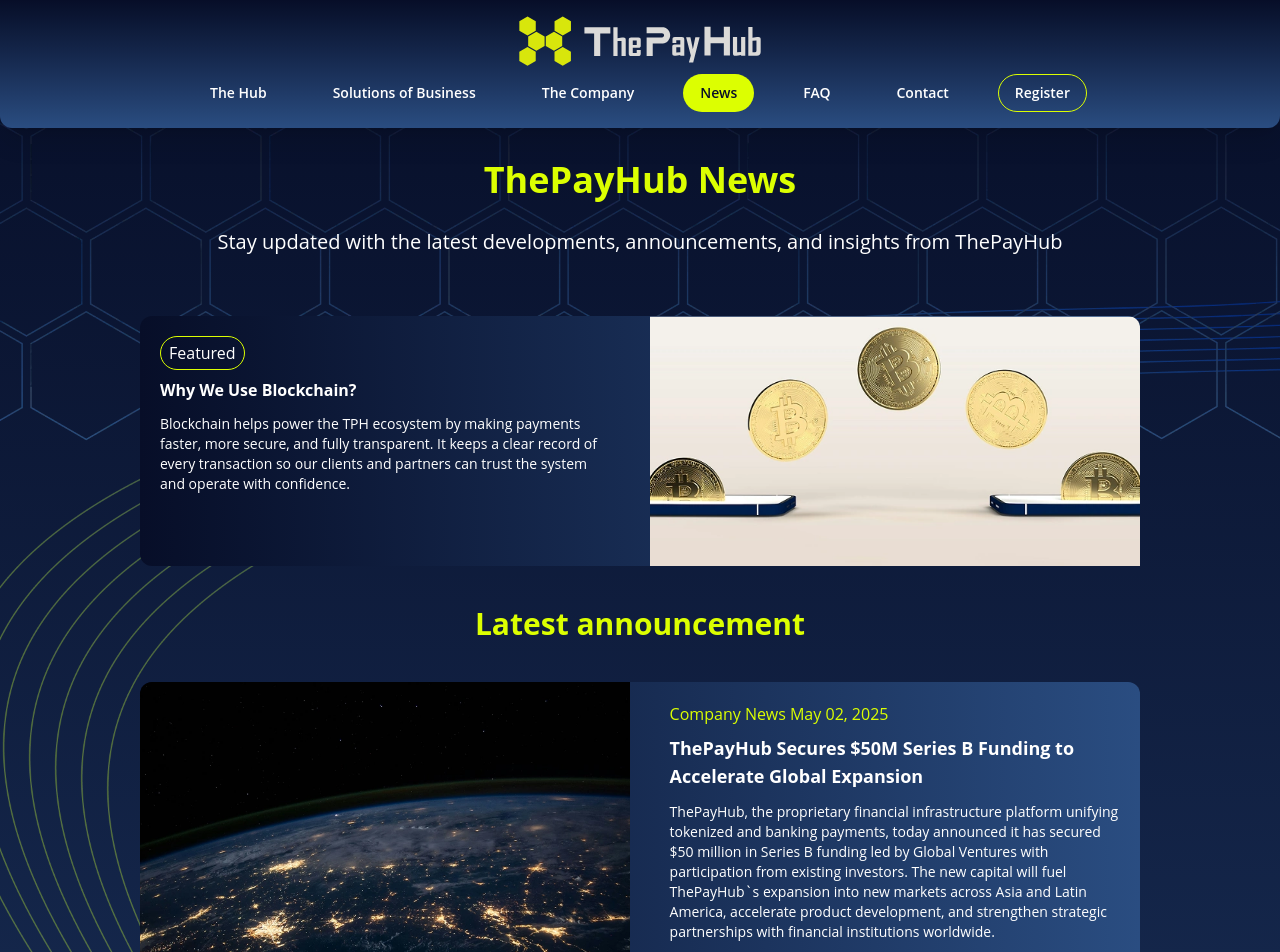
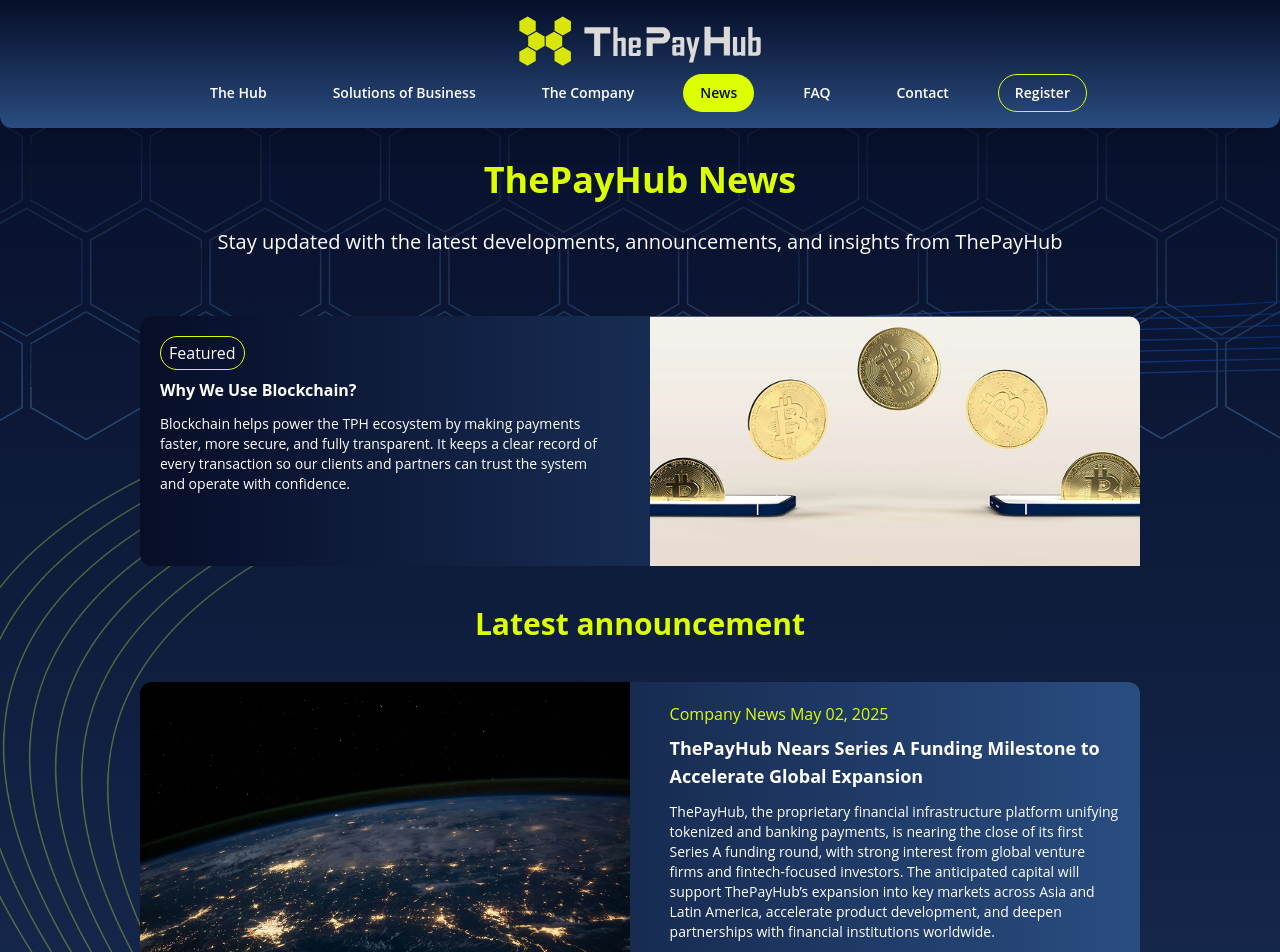
Before and after one commit to mohammadfneish/thepayhub, a Next.js app: page /news in a window 1280 px wide. Shown: the top 952 px of the page. Built offline with nearby package versions, Linux system fonts and the light colour scheme.

Commit message:
update news

```diff
--- a/app/components/pages/news/TopPage.tsx
+++ b/app/components/pages/news/TopPage.tsx
@@ -52,13 +52,13 @@
               <span>Company News May 02, 2025</span>
             </div>
             <h3 className="text-lg font-bold text-white mt-2">
-              ThePayHub Secures $50M Series B Funding to Accelerate Global Expansion
+              ThePayHub Nears Series A Funding Milestone to Accelerate Global Expansion
             </h3>
             <p className="text-sm my-3 text-white">
-              ThePayHub, the proprietary financial infrastructure platform unifying tokenized and banking payments,
-              today announced it has secured $50 million in Series B funding led by Global Ventures with participation
-              from existing investors. The new capital will fuel ThePayHub`s expansion into new markets across Asia and
-              Latin America, accelerate product development, and strengthen strategic partnerships with financial
+              ThePayHub, the proprietary financial infrastructure platform unifying tokenized and banking payments, is
+              nearing the close of its first Series A funding round, with strong interest from global venture firms and
+              fintech-focused investors. The anticipated capital will support ThePayHub’s expansion into key markets
+              across Asia and Latin America, accelerate product development, and deepen partnerships with financial
               institutions worldwide.
             </p>
             <button className="px-4 py-2 bg-primary-300 text-white rounded-full mt-auto w-fit">Read Full Story</button>
```
